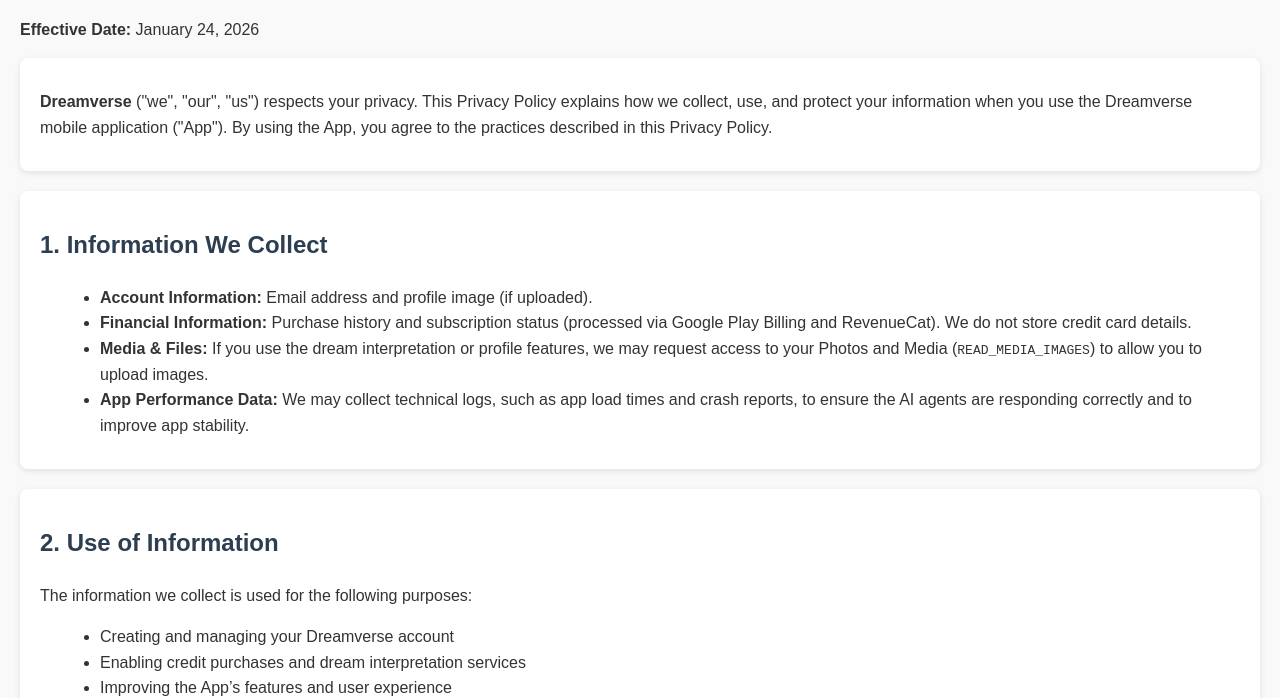
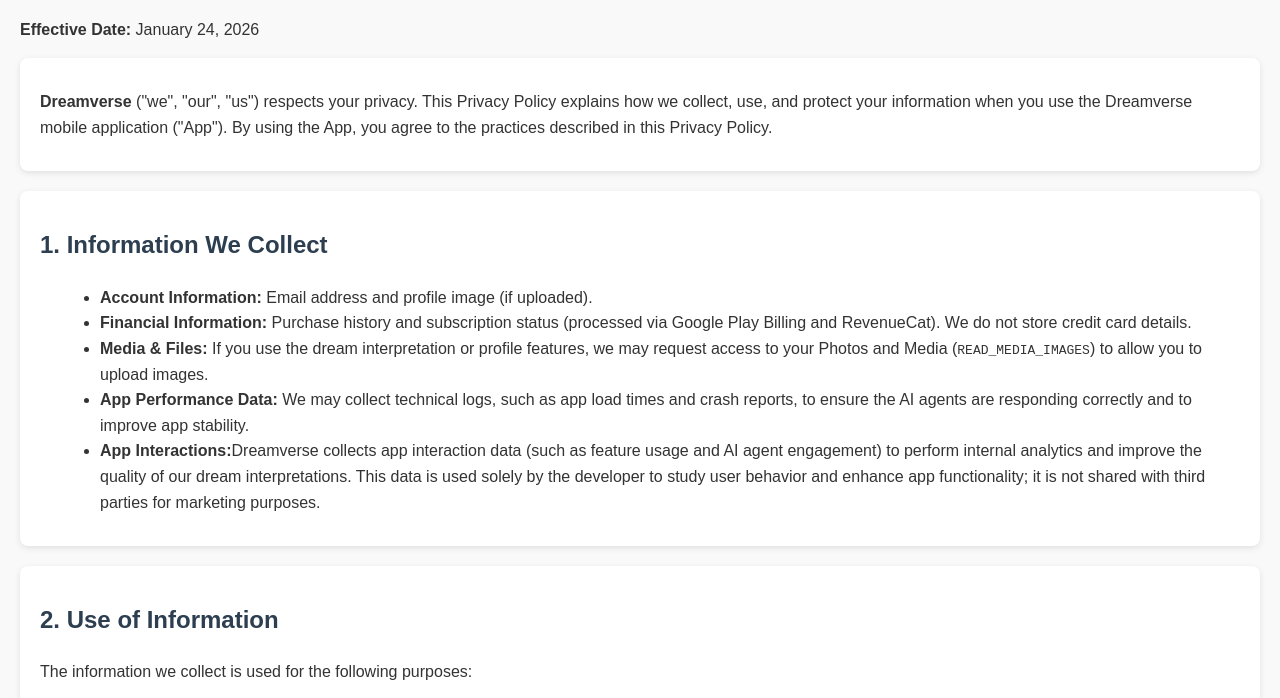
Before and after one commit to kennethowino01/dreamverse-privacy-policy, a plain HTML site: page index.html in a window 1280 px wide. Shown: the part 86-784 px from the top of the page. Drawn offline with Linux system fonts and the light colour scheme.

Commit message:
Update index.html

```diff
--- a/index.html
+++ b/index.html
@@ -54,6 +54,7 @@
       <li><strong>Financial Information:</strong> Purchase history and subscription status (processed via Google Play Billing and RevenueCat). We do not store credit card details.</li>
       <li><strong>Media & Files:</strong> If you use the dream interpretation or profile features, we may request access to your Photos and Media (<code>READ_MEDIA_IMAGES</code>) to allow you to upload images.</li>
       <li><strong>App Performance Data:</strong> We may collect technical logs, such as app load times and crash reports, to ensure the AI agents are responding correctly and to improve app stability.</li>
+      <li><strong>App Interactions:</strong>Dreamverse collects app interaction data (such as feature usage and AI agent engagement) to perform internal analytics and improve the quality of our dream interpretations. This data is used solely by the developer to study user behavior and enhance app functionality; it is not shared with third parties for marketing purposes.</li>
     </ul>
   </section>
 
```
